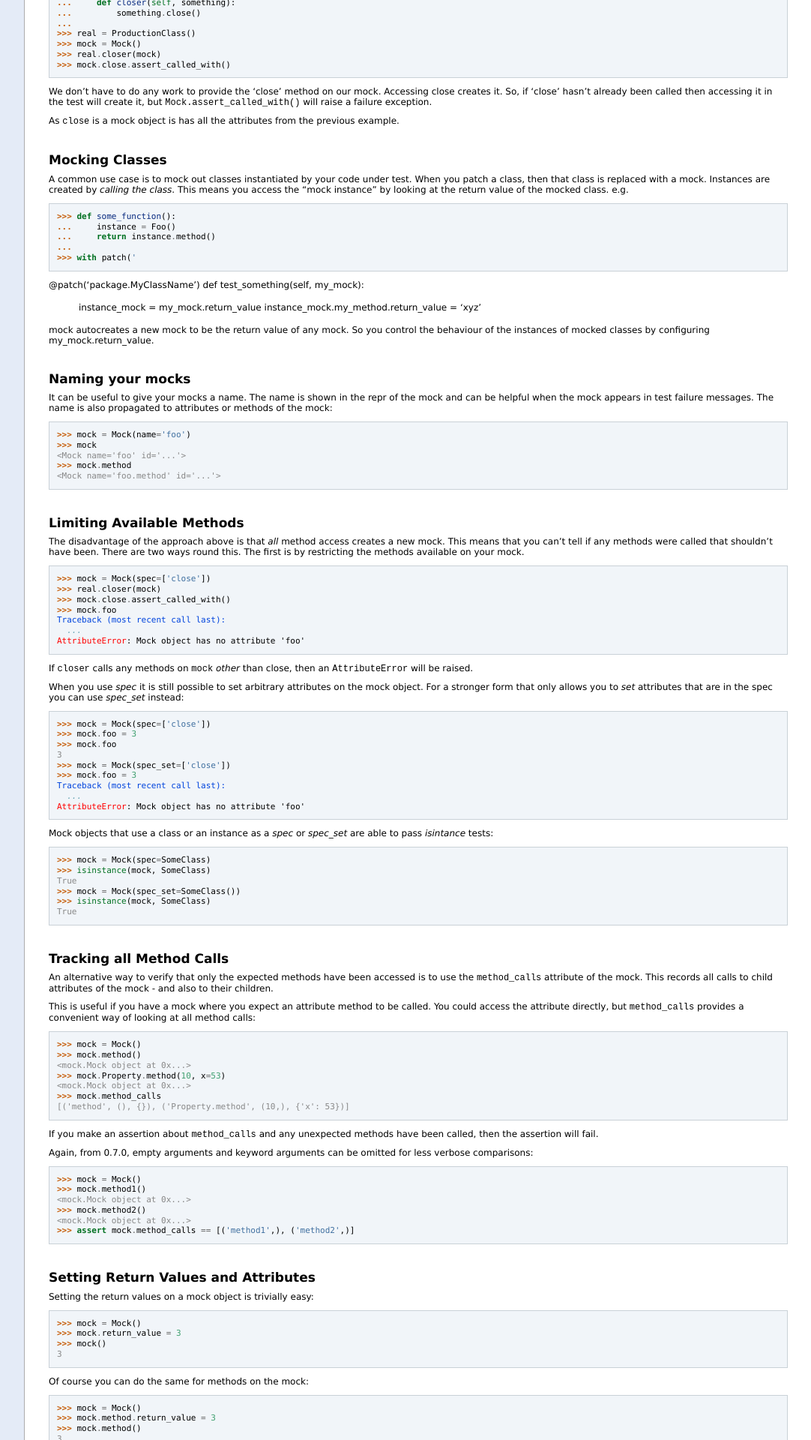
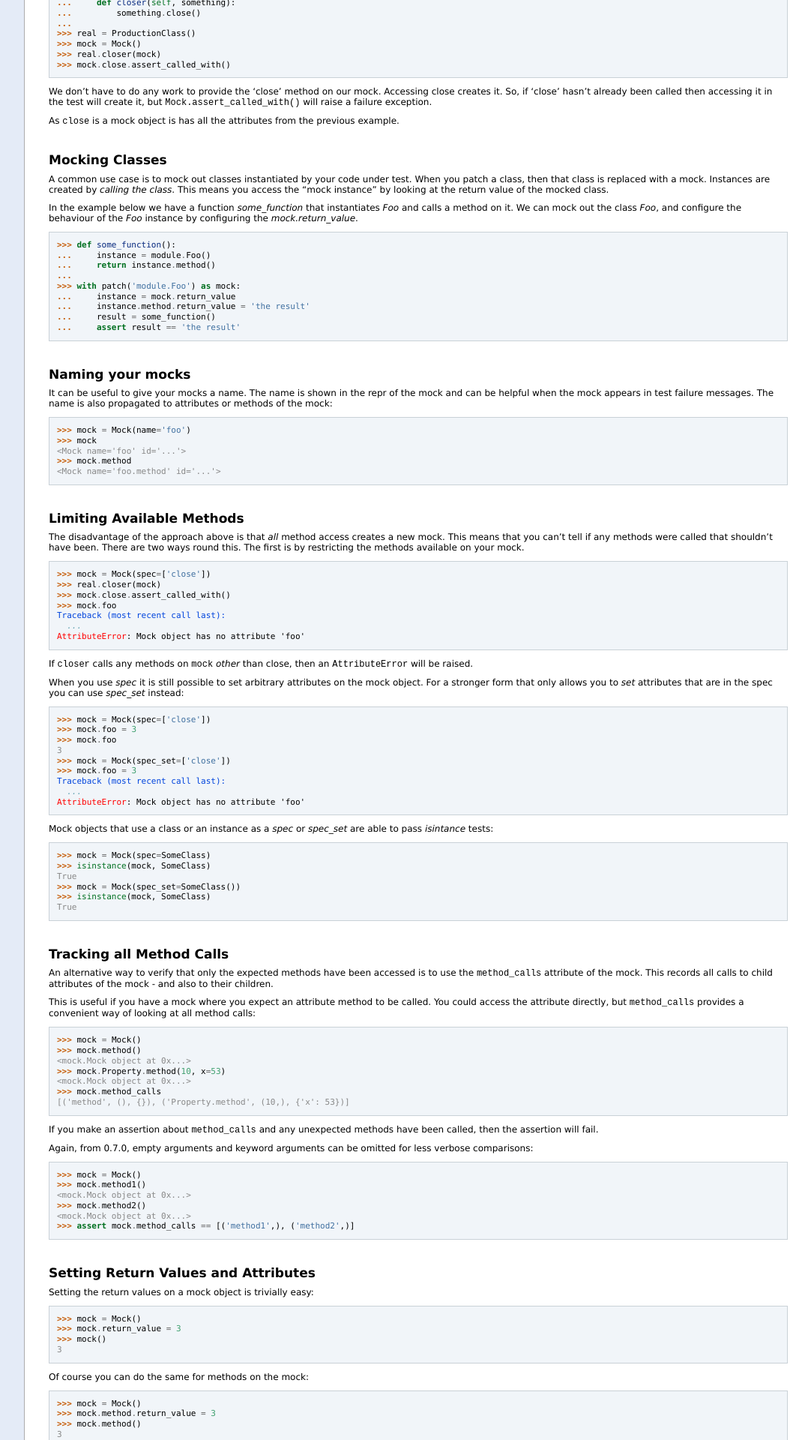
Before and after one commit to testing-cabal/mock, a Sphinx documentation site: the page built from docs/getting-started.txt, in a window 1280 px wide. Shown: the part 1443-3363 px from the top of the page at 75% size, without its empty margins (197-1279 px from the left). Built offline with Sphinx 7.4.7, drawn with Linux system fonts in a browser that asks for light colours; pages that are not in the unit, such as notebooks, are missing from menus.

Commit message:
New example in getting started doc

```diff
--- a/docs/getting-started.txt
+++ b/docs/getting-started.txt
@@ -22,6 +22,7 @@
 
     sys.modules['package'] = package = Mock(name='package')
     sys.modules['package.module'] = module = package.module
+    sys.modules['module'] = package.module
 
 
 For comprehensive examples, see the unit tests included in the full source
@@ -150,24 +151,23 @@ Mocking Classes
 A common use case is to mock out classes instantiated by your code under test.
 When you patch a class, then that class is replaced with a mock. Instances
 are created by *calling the class*. This means you access the "mock instance"
-by looking at the return value of the mocked class. e.g.
+by looking at the return value of the mocked class.
+
+In the example below we have a function `some_function` that instantiates `Foo`
+and calls a method on it. We can mock out the class `Foo`, and configure the
+behaviour of the `Foo` instance by configuring the `mock.return_value`.
 
 .. doctest::
 
     >>> def some_function():
-    ...     instance = Foo()
+    ...     instance = module.Foo()
     ...     return instance.method()
     ...
-    >>> with patch('
-
-@patch('package.MyClassName')
-def test_something(self, my_mock):
-    instance_mock = my_mock.return_value
-    instance_mock.my_method.return_value = 'xyz'
-
-mock autocreates a new mock to be the return value of any mock. So you control the behaviour of the instances of mocked classes by configuring my_mock.return_value.
-
-
+    >>> with patch('module.Foo') as mock:
+    ...     instance = mock.return_value
+    ...     instance.method.return_value = 'the result'
+    ...     result = some_function()
+    ...     assert result == 'the result'
 
 
 Naming your mocks
```
